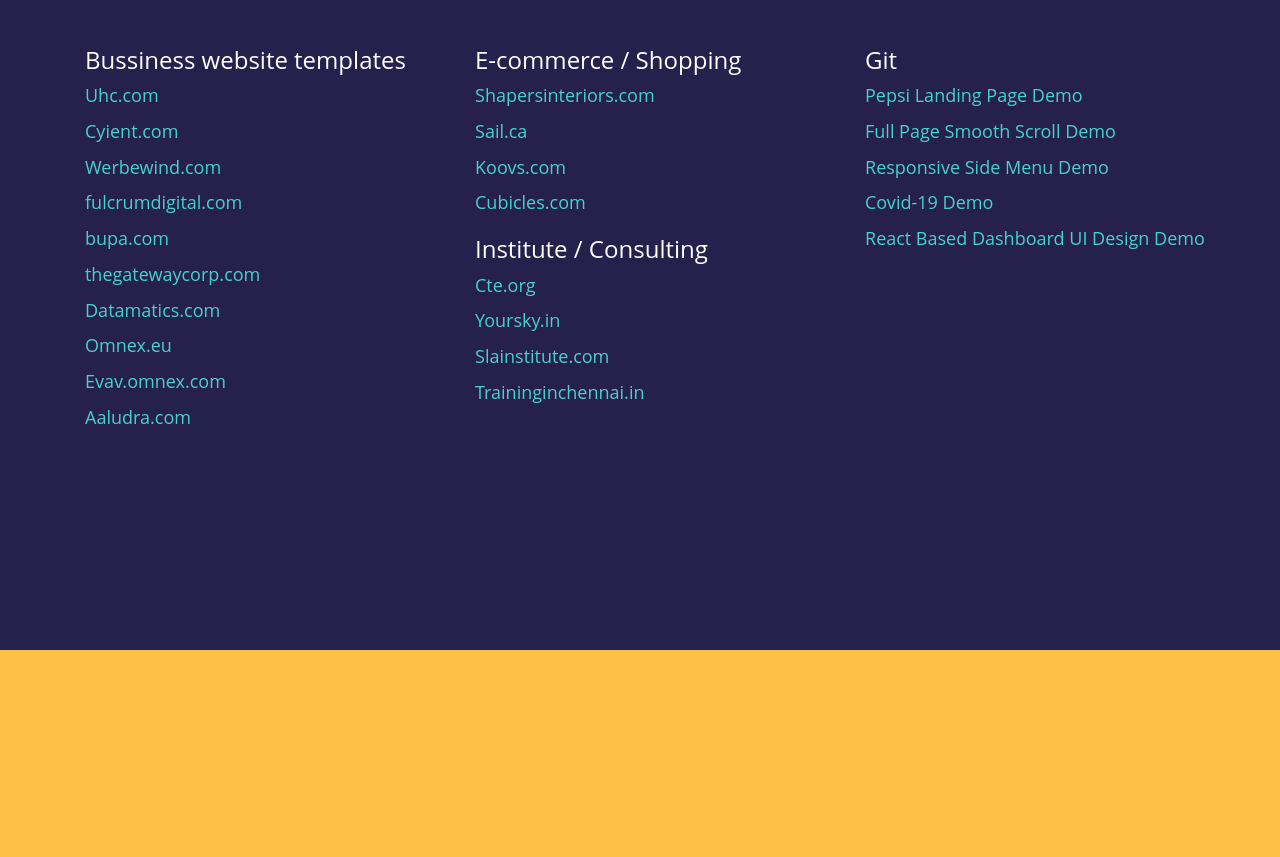
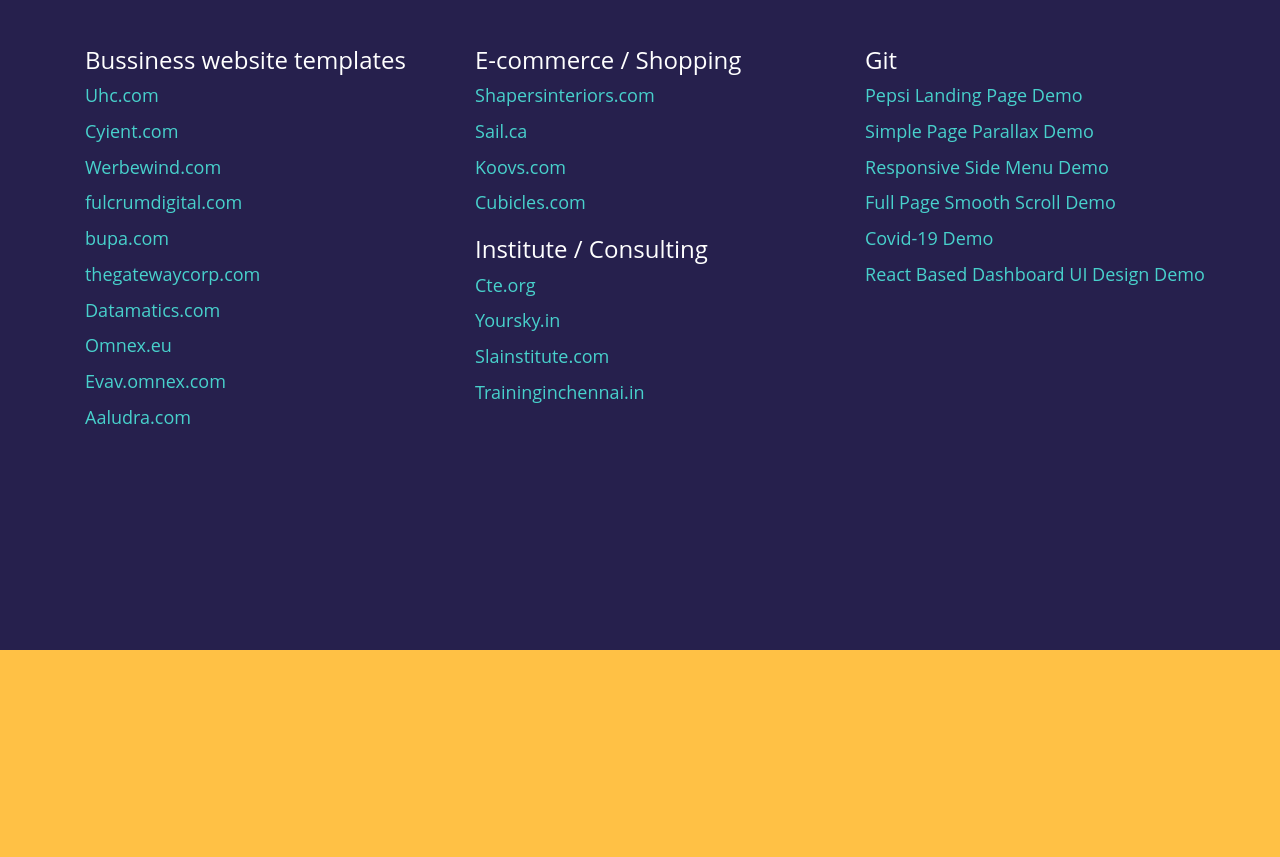
Before and after one commit to ReeganR/My_Portfolio_Resume, a plain HTML site: page index.html in a window 1280 px wide. Shown: the part 4566-5423 px from the top of the page. Drawn offline with Linux system fonts and the light colour scheme.

Commit message:
Update index.html

```diff
--- a/index.html
+++ b/index.html
@@ -399,13 +399,18 @@
                   </a>
                 </li>
                 <li>
-                  <a href="https://reeganr.github.io/Page_Scroll_Effects/Full_Page_Scroll_Effects/index.html" target="_blank">
-                    Full Page Smooth Scroll Demo
+                  <a href="https://reeganr.github.io/Simple-Page-Parallax/Simple_Parallax/index.html" target="_blank">
+                    Simple Page Parallax Demo
                   </a>
                 </li>
                 <li>
                   <a href="https://reeganr.github.io/Responsive-Sidebar-Menu/Responsive_Sidebar_Menu/index.html" target="_blank">
                     Responsive Side Menu Demo
+                  </a>
+                </li>
+                <li>
+                  <a href="https://reeganr.github.io/Page_Scroll_Effects/Full_Page_Scroll_Effects/index.html" target="_blank">
+                    Full Page Smooth Scroll Demo
                   </a>
                 </li>
                 <li>
```
